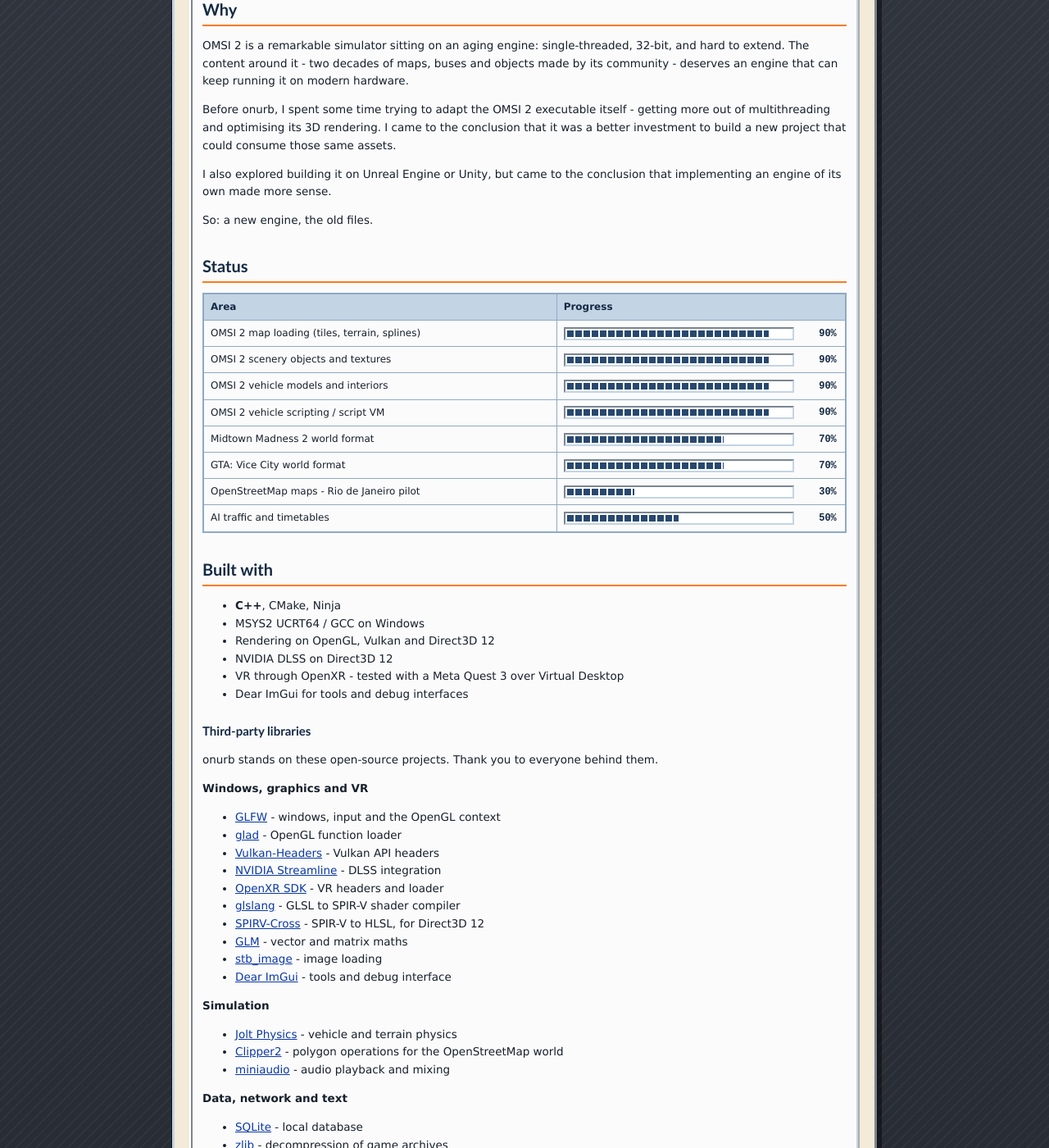
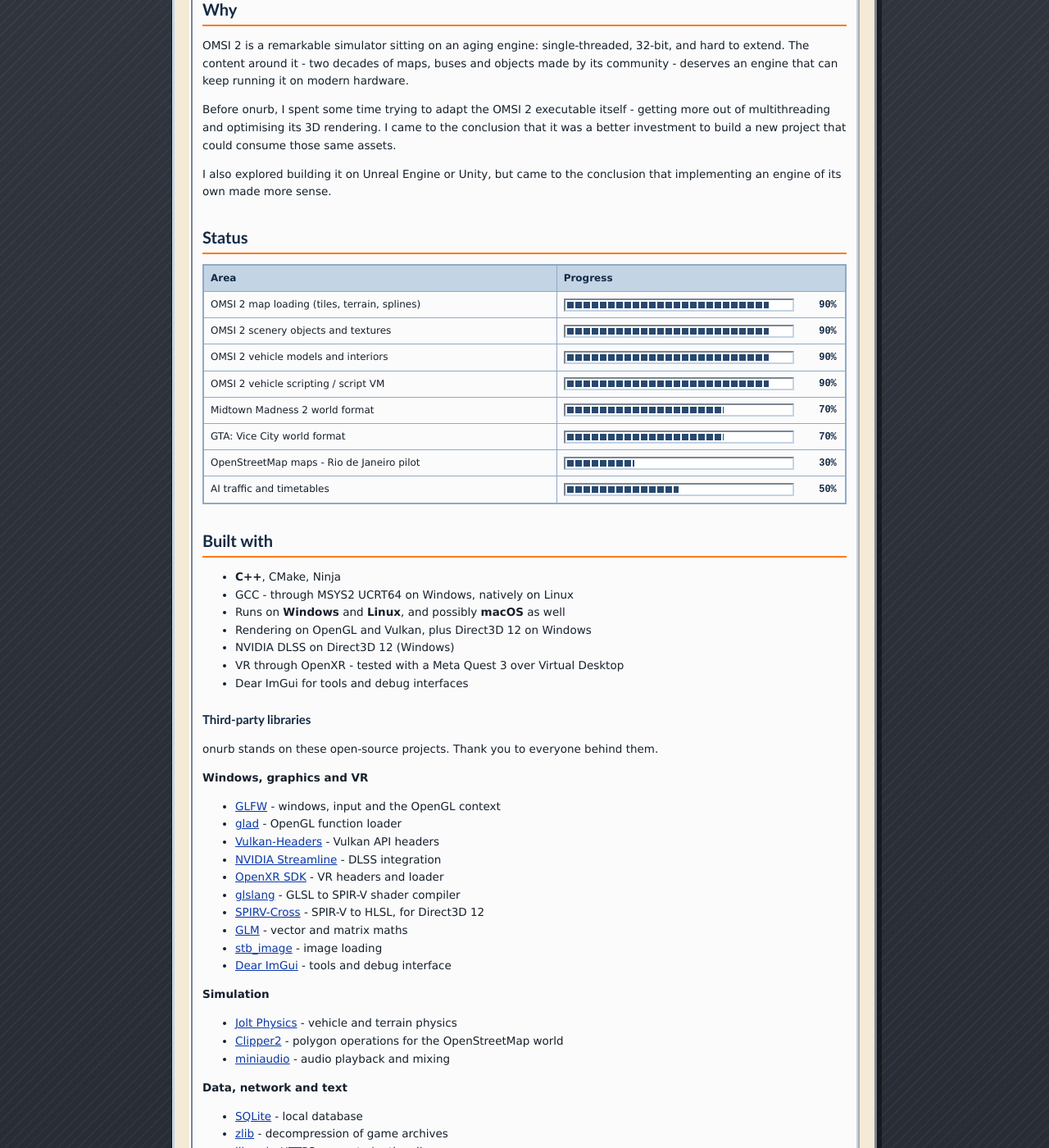
Before and after one commit to onurbsim/onurbsim.github.io, a Jekyll site: the page built from about.md, in a window 1280 px wide and 1400 px high, scrolled down 721 px. Shown: the whole window at 82% size. Built offline with Jekyll 4.4.1, drawn with Linux system fonts in a browser that asks for light colours; some of the changed text lies outside the part shown.

Commit message:
docs: state Windows, Linux and possible macOS support; drop closing Why line
Co-Authored-By: Claude Opus 5.5 <noreply@anthropic.com>

```diff
--- a/about.md
+++ b/about.md
@@ -47,8 +47,6 @@ could consume those same assets.
 I also explored building it on Unreal Engine or Unity, but came to the
 conclusion that implementing an engine of its own made more sense.
 
-So: a new engine, the old files.
-
 ## Status
 
 <div class="table-wrap">
@@ -72,9 +70,10 @@ So: a new engine, the old files.
 ## Built with
 
 - **C++**, CMake, Ninja
-- MSYS2 UCRT64 / GCC on Windows
-- Rendering on OpenGL, Vulkan and Direct3D 12
-- NVIDIA DLSS on Direct3D 12
+- GCC - through MSYS2 UCRT64 on Windows, natively on Linux
+- Runs on **Windows** and **Linux**, and possibly **macOS** as well
+- Rendering on OpenGL and Vulkan, plus Direct3D 12 on Windows
+- NVIDIA DLSS on Direct3D 12 (Windows)
 - VR through OpenXR - tested with a Meta Quest 3 over Virtual Desktop
 - Dear ImGui for tools and debug interfaces
 
@@ -109,6 +108,8 @@ onurb stands on these open-source projects. Thank you to everyone behind them.
 - [Noto fonts](https://fonts.google.com/noto) - interface text in many scripts
 
 ## Requirements
+
+Windows or Linux - and possibly macOS as well.
 
 A legal copy of each game whose world you want to drive: OMSI 2, Midtown
 Madness 2 or GTA: Vice City. onurb finds your installation automatically, or
```
